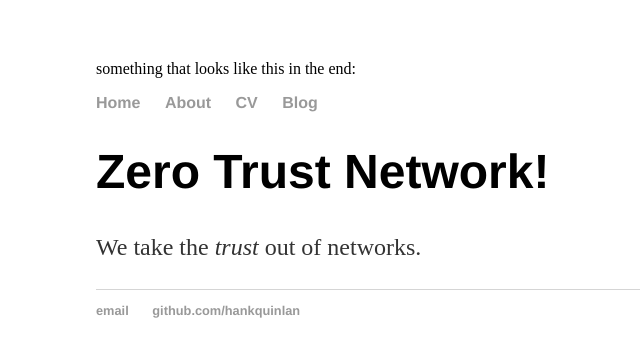
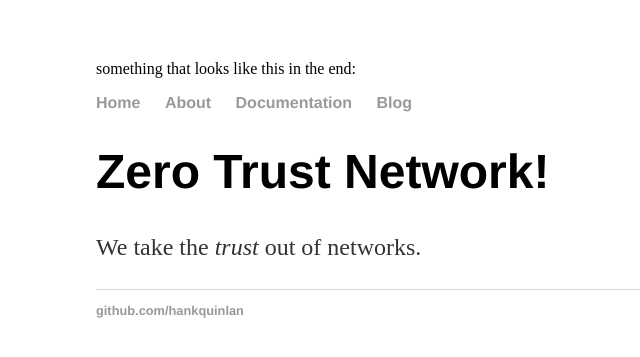
Before and after one commit to WWUZeroTrust/WWUZeroTrust.github.io, a Jekyll site: the page built from index.html, in a window 1280 px wide. Shown: the top 357 px of the page, without its empty margins (96-736 px from the left). Built offline with Jekyll 4.4.1, drawn with Linux system fonts in a browser that asks for light colours.

Commit message:
Update default.html

```diff
--- a/_layouts/default.html
+++ b/_layouts/default.html
@@ -12,7 +12,7 @@
 	    		<ul>
 	        		<li><a href="/">Home</a></li>
 		        	<li><a href="/about">About</a></li>
-	        		<li><a href="/cv">CV</a></li>
+	        		<li><a href="/Documentation">Documentation</a></li>
 	        		<li><a href="/blog">Blog</a></li>
 	    		</ul>
 			</nav>
@@ -23,8 +23,7 @@
 			</div><!-- /.container -->
 			<footer>
 	    		<ul>
-	        		<li><a href="mailto:hankquinlanhub@gmail.com">email</a></li>
-	        		<li><a href="https://github.com/hankquinlan">github.com/hankquinlan</a></li>
+	        		<li><a href="https://github.com/WWUZeroTrust">github.com/hankquinlan</a></li>
 				</ul>
 			</footer>
 		</body>
```
